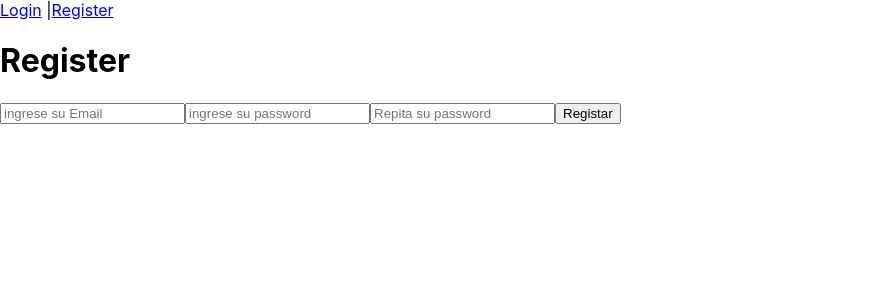
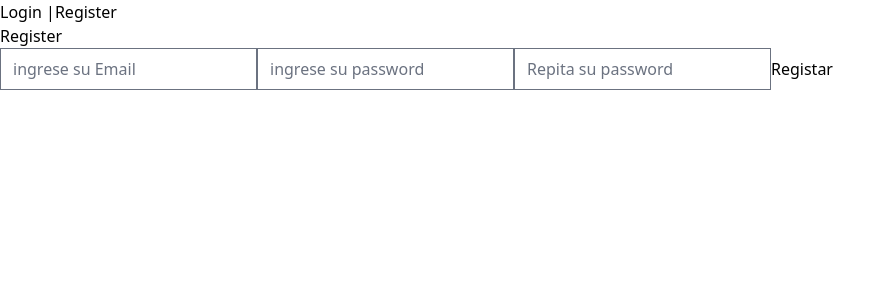
Before and after one commit to obedmacallums/rutfile, a React (Vite) app: page /register in a window 1280 px wide. Shown: the top 300 px of the page, without its empty margins (0-896 px from the left). Built offline with nearby package versions, Linux system fonts and the light colour scheme; no server answers.

Commit message:
install tailwindcss and flowbite

```diff
--- a/package.json
+++ b/package.json
@@ -9,6 +9,8 @@
   },
   "dependencies": {
     "firebase": "^9.8.3",
+    "flowbite": "^1.4.7",
+    "flowbite-react": "^0.0.27",
     "react": "^18.0.0",
     "react-dom": "^18.0.0",
     "react-hook-form": "^7.33.0",
@@ -18,6 +20,9 @@
     "@types/react": "^18.0.0",
     "@types/react-dom": "^18.0.0",
     "@vitejs/plugin-react": "^1.3.0",
+    "autoprefixer": "^10.4.7",
+    "postcss": "^8.4.14",
+    "tailwindcss": "^3.1.4",
     "vite": "^2.9.9"
   }
 }
--- /dev/null
+++ b/postcss.config.js
@@ -0,0 +1,6 @@
+module.exports = {
+  plugins: {
+    tailwindcss: {},
+    autoprefixer: {},
+  },
+}
--- a/src/index.css
+++ b/src/index.css
@@ -1,13 +1,3 @@
-body {
-  margin: 0;
-  font-family: -apple-system, BlinkMacSystemFont, 'Segoe UI', 'Roboto', 'Oxygen',
-    'Ubuntu', 'Cantarell', 'Fira Sans', 'Droid Sans', 'Helvetica Neue',
-    sans-serif;
-  -webkit-font-smoothing: antialiased;
-  -moz-osx-font-smoothing: grayscale;
-}
-
-code {
-  font-family: source-code-pro, Menlo, Monaco, Consolas, 'Courier New',
-    monospace;
-}
+@tailwind base;
+@tailwind components;
+@tailwind utilities;
--- a/src/main.jsx
+++ b/src/main.jsx
@@ -4,6 +4,7 @@ import App from './App'
 import './index.css'
 import { BrowserRouter } from "react-router-dom";
 import UserProvider from "./context/UserProvider"
+import 'flowbite'
 
 ReactDOM.createRoot(document.getElementById('root')).render(
   <UserProvider>
--- a/src/routes/Login.jsx
+++ b/src/routes/Login.jsx
@@ -6,6 +6,7 @@ import firebaseErrors from "../utils/firebaseErrors";
 import {validateForm} from "../utils/validateForm"
 import FormError from "../components/FormError";
 import FormInput from "../components/FormInput";
+import { Button, Checkbox, Label, TextInput } from "flowbite-react";
 
 const Login = () => {
 
@@ -59,7 +60,11 @@ const onSubmit = async (data) => {
         </FormInput>
 
         <button type="submit">Iniciar</button>
+
+
     </form>
+
+
     </>
   );
 };
--- a/src/utils/validateForm.js
+++ b/src/utils/validateForm.js
@@ -15,7 +15,7 @@ export const validateForm = () => {
 
         emptyValidate: (v)=>{
             if (v.trim()) return true;
-            else return "no seas payaso escribe algo";
+            else return "no seas 🤡 escribe algo";
         },
         equalValidate: (value)=>{
             return {equals: (v) => v === value || "No coinciden las contraseñas",}
--- /dev/null
+++ b/tailwind.config.js
@@ -0,0 +1,12 @@
+
+module.exports = {
+  content: [
+    "./src/**/*.{js,jsx,ts,tsx}", 'node_modules/flowbite-react/**/*.{js,jsx,ts,tsx}'
+  ],
+  theme: {
+    extend: {},
+  },
+  plugins: [
+    require('flowbite/plugin')
+]
+}
```
Also changed, not shown: 1 other file (tests, documents, lock files or other folders).
